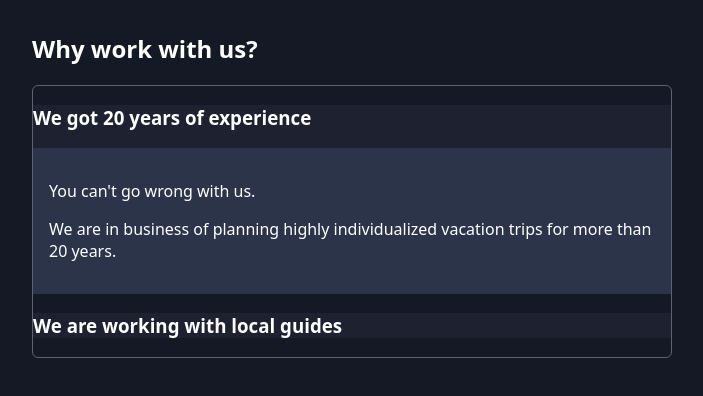
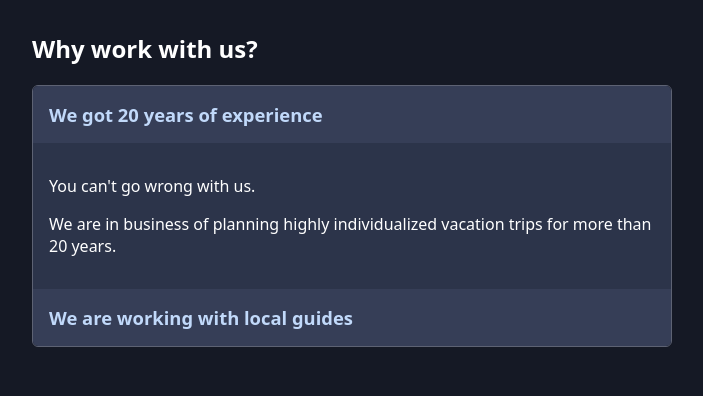
Before and after one commit to Nikhil98765/react-patterns-and-best-practices, a React (Vite) app: page / in a window 1280 px wide. Both pictures are taken after a click on the element "We got 20 years of experience". Shown: the top 396 px of the page, without its empty margins (288-991 px from the left). Built offline with nearby package versions, Linux system fonts and the light colour scheme.

Commit message:
Adding extra components for reusability && sharing cross component state when working with compound components

```diff
--- a/src/App.jsx
+++ b/src/App.jsx
@@ -1,5 +1,4 @@
 import { Accordion } from './components/Accordion.jsx';
-import { AccordionItem } from './components/AccordionItem.jsx';
 
 function App() {
   return (
@@ -7,11 +6,11 @@ function App() {
       <section>
         <h2>Why work with us?</h2>
         <Accordion className="accordion">
-          <Accordion.Item
-            id="experience"
-            className="accordion-item"
-            title="We got 20 years of experience"
-          >
+          <Accordion.Item id="experience" className="accordion-item">
+            <Accordion.Title className="accordion-item-title">
+              We got 20 years of experience
+            </Accordion.Title>
+            <Accordion.Content className="accordion-item-content">
               <article>
                 <p>You can&apos;t go wrong with us.</p>
                 <p>
@@ -19,12 +18,13 @@ function App() {
                   trips for more than 20 years.
                 </p>
               </article>
+            </Accordion.Content>
           </Accordion.Item>
-          <Accordion.Item
-            id="local-guides"
-            className="accordion-item"
-            title="We are working with local guides"
-          >
+          <Accordion.Item id="local-guides" className="accordion-item" title="">
+            <Accordion.Title className="accordion-item-title">
+              We are working with local guides
+            </Accordion.Title>
+            <Accordion.Content className="accordion-item-content">
               <article>
                 <p>We are not doing this along from our office.</p>
                 <p>
@@ -32,6 +32,7 @@ function App() {
                   pleasant vacation.
                 </p>
               </article>
+            </Accordion.Content>
           </Accordion.Item>
         </Accordion>
       </section>
--- a/src/components/Accordion.jsx
+++ b/src/components/Accordion.jsx
@@ -1,5 +1,7 @@
 import { createContext, useContext, useState } from "react";
 import { AccordionItem } from "./AccordionItem";
+import { AccordionTitle } from "./AccordionTitle";
+import { AccordionContent } from "./AccordionContent";
 
 
 const AccordionContext = createContext();
@@ -35,4 +37,7 @@ export const Accordion = ({ children, className }) => {
   );
 }
 
+// * In compound components pattern, main component function will be used as an object in order to merge all other identifiers related to main component.
 Accordion.Item = AccordionItem;
+Accordion.Title = AccordionTitle;
+Accordion.Content = AccordionContent;
--- /dev/null
+++ b/src/components/AccordionContent.jsx
@@ -0,0 +1,16 @@
+import { useAccordionContext } from "./Accordion";
+import { useAccordionItemContext } from "./AccordionItem";
+
+export const AccordionContent = ({className, children}) => {
+
+  const { openItemId } = useAccordionContext();
+    const id = useAccordionItemContext();
+
+  const isOpen = openItemId === id;
+
+  return (
+    <div className={isOpen ? `${className} open` : `${className} close`}>
+      {children}
+    </div>
+  );
+}
--- a/src/components/AccordionItem.jsx
+++ b/src/components/AccordionItem.jsx
@@ -1,22 +1,23 @@
-import { useAccordionContext } from "./Accordion"
+import { createContext, useContext } from "react";
 
 
-export const AccordionItem = ({ id, children, className, title }) => {
+const AccordionItemContext = createContext();
 
-  const { openItemId, toggleItem } = useAccordionContext();
+export function useAccordionItemContext() {
+  const ctx = useContext(AccordionItemContext);
 
-  const isOpen = openItemId === id;
+  if (!ctx) {
+    throw new Error(
+      "AccordionItem related components must be wrapped by <AccordionItem>."
+    );
+  }
+  return ctx;
+}
 
+export const AccordionItem = ({ id, children, className }) => {
   return (
-    <li className={className}>
-      <h3 onClick={() => toggleItem(id)}>{title}</h3>
-      <div
-        className={
-          isOpen ? "accordion-item-content open" : "accordion-item-content"
-        }
-      >
-        {children}
-      </div>
-    </li>
+    <AccordionItemContext.Provider value={id}>
+      <li className={className}>{children}</li>
+    </AccordionItemContext.Provider>
   );
 }
--- /dev/null
+++ b/src/components/AccordionTitle.jsx
@@ -0,0 +1,12 @@
+import { useAccordionContext } from "./Accordion";
+import { useAccordionItemContext } from "./AccordionItem";
+
+export const AccordionTitle = ({ className, children}) => {
+  const { toggleItem } = useAccordionContext();
+  const id = useAccordionItemContext();
+  return (
+    <h3 className={className} onClick={() => toggleItem(id)}>
+      {children}
+    </h3>
+  );
+}
--- a/src/index.css
+++ b/src/index.css
@@ -62,9 +62,12 @@ main {
 }
 
 .accordion-item-content {
-  display: none;
   padding: 1rem;
   background-color: #2c344a;
+}
+
+.close {
+  display: none;
 }
 
 .open {
```
Lines whose indentation alone changed are shown as unchanged.
